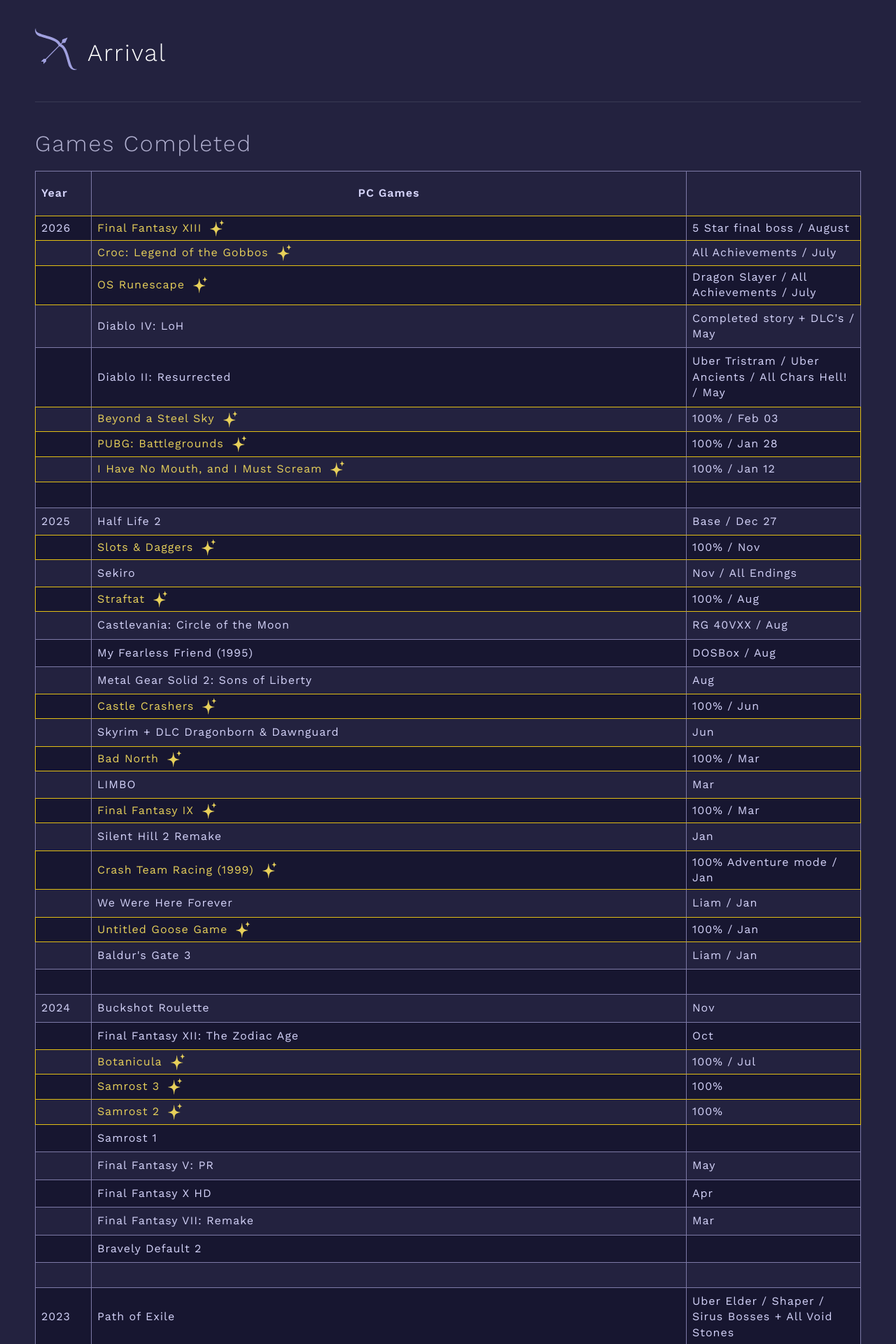
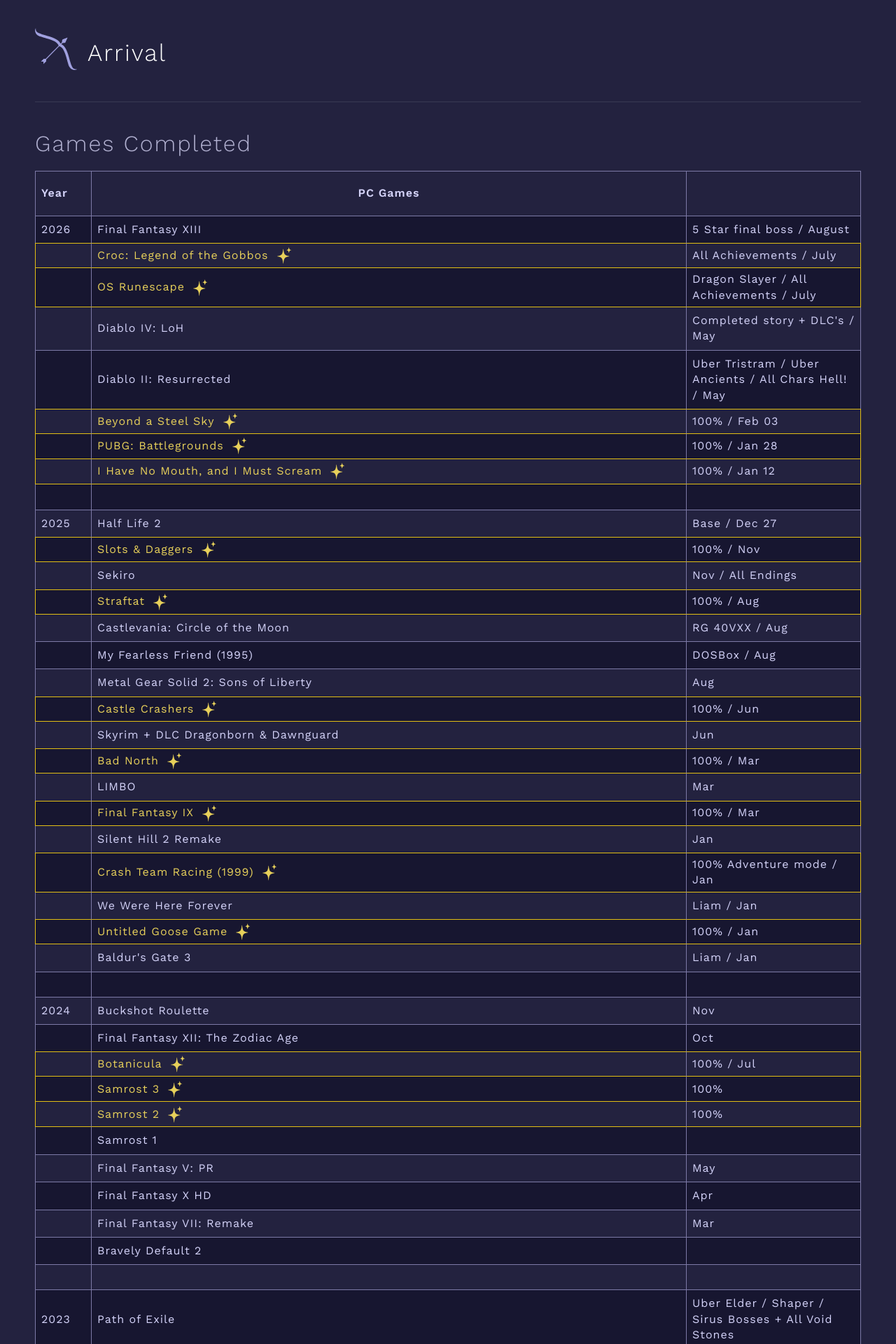
Before and after one commit to khxnter/arrival, a Jekyll site: the page built from games.html, in a window 1280 px wide. Shown: the top 1920 px of the page at 70% size. Built offline with Jekyll 4.4.1, drawn with Linux system fonts in a browser that asks for light colours.

Commit message:
removed perfect class from ff13

```diff
--- a/games.html
+++ b/games.html
@@ -13,7 +13,7 @@ title: ARRIVAL | Games
             <div class="cell note"></div>
           </div>
           <!-- 2026 -->
-          <div class="row perfect">
+          <div class="row">
             <div class="cell year">2026</div>
             <div class="cell game">Final Fantasy XIII</div>
             <div class="cell note">5 Star final boss / August</div>
```
